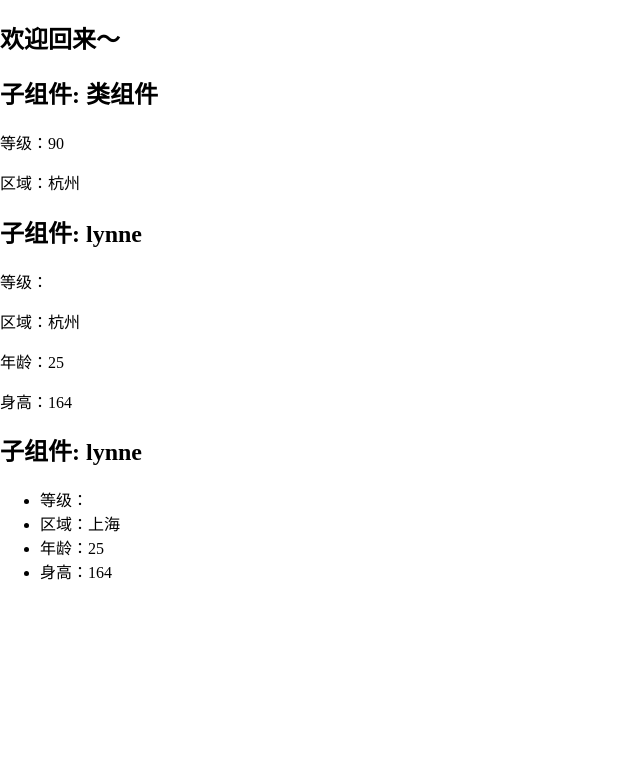
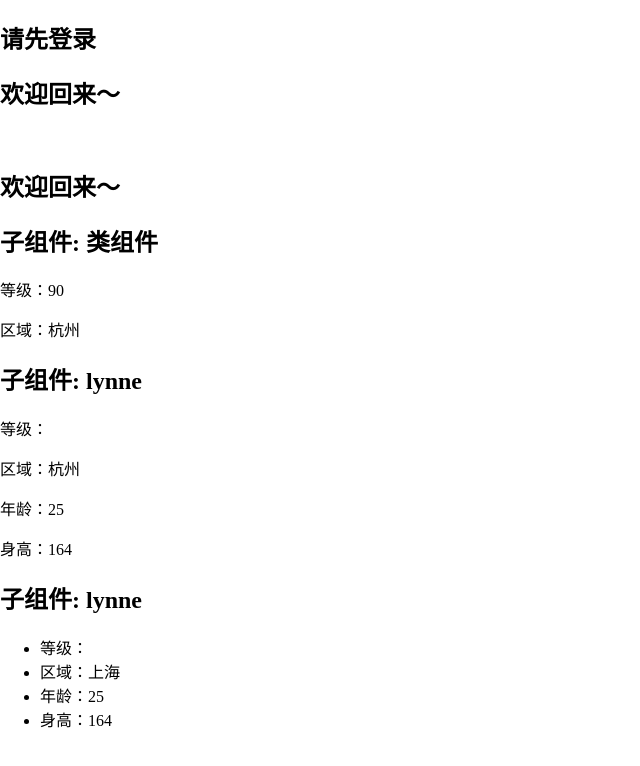
Before and after one commit to Lynn-zuo/learning-with-coding, a React app in the folder React/react-npm/: page / in a window 1280 px wide. Shown: the top 766 px of the page, without its empty margins (0-640 px from the left). Built offline with nearby package versions, Linux system fonts and the light colour scheme.

Commit message:
feat: 高阶组件应用-劫持生命周期

```diff
--- a/React/react-npm/src/10-component-HOC/App.js
+++ b/React/react-npm/src/10-component-HOC/App.js
@@ -2,6 +2,7 @@ import React, { PureComponent } from 'react'
 import SubComponent1 from './SubComponent-define.js'
 import SubComponent2, { SubComponent3 } from './SubComponent-enhanceProps.js'
 import SubComponent4 from './SubComponent-checkLogin.js'
+import SubComponent5, { SubComponent6 } from './SubComponent-lifecycle.js'
 
 import { InfoContext } from './withInfoContext.js'
 
@@ -9,6 +10,9 @@ export default class App extends PureComponent {
   render() {
     return (
       <div>
+        <SubComponent5 />
+        <SubComponent6 />
+        <br />
         <SubComponent4 isLogin={true} />
         <SubComponent1 name='类组件' level={90} />
         <InfoContext.Provider value={{ name: 'lynne', age: 25, height: 164 }}>
--- /dev/null
+++ b/React/react-npm/src/10-component-HOC/SubComponent-lifecycle.js
@@ -0,0 +1,35 @@
+import React, { PureComponent } from 'react'
+
+class hasLogin extends PureComponent {
+    render() {
+        return <h2>欢迎回来～</h2>
+    }
+}
+
+class LoginPage extends PureComponent {
+    render() {
+        return <h2>请先登录</h2>
+    }
+}
+
+// 高阶组件劫持生命周期
+function checkLifecycle(WrapComponent) {
+    return class extends PureComponent {
+        UNSAFE_componentWillMount() {
+            const startTime = new Date()
+            console.log(WrapComponent.name, '----start at---', startTime)
+        }
+        componentDidMount() {
+            const endTime = new Date()
+            console.log(WrapComponent.name, '----end at---', endTime)
+        }
+        render() {
+            return <WrapComponent {...this.props} />
+        }
+    }
+}
+
+const EnhanceComponent = checkLifecycle(LoginPage)
+export const SubComponent6 = checkLifecycle(hasLogin)
+
+export default EnhanceComponent
```
